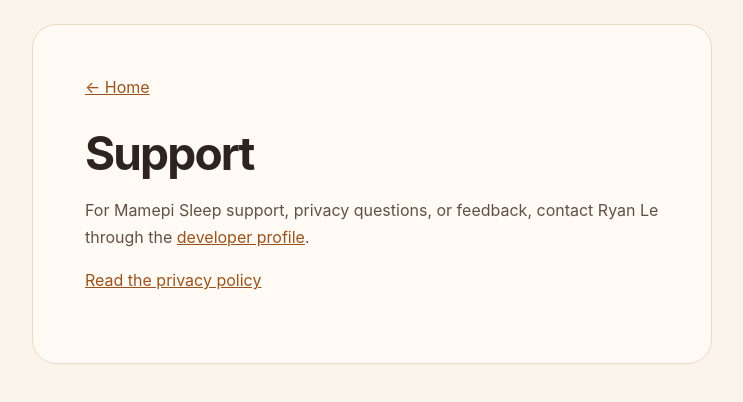
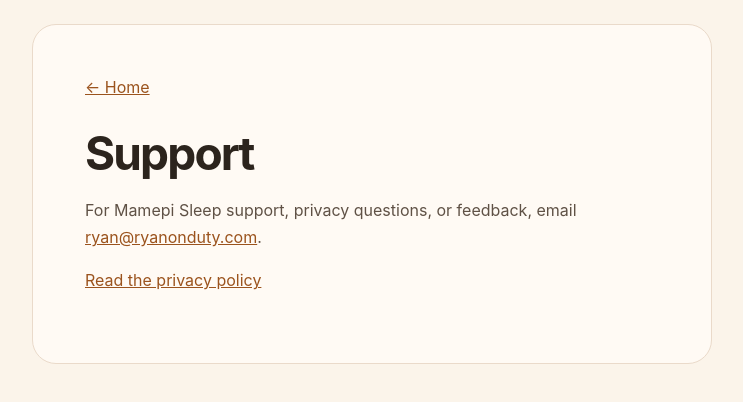
Before and after one commit to ryanleonduty/sleep-app-privacy, a plain HTML site: page support/index.html in a window 1280 px wide. Shown: the whole page, without its empty margins (268-1011 px from the left). Drawn offline with Linux system fonts and the light colour scheme.

Commit message:
docs(support): add public contact email

```diff
--- a/support/index.html
+++ b/support/index.html
@@ -18,7 +18,7 @@
   <main>
     <nav><a href="../">← Home</a></nav>
     <h1>Support</h1>
-    <p>For Mamepi Sleep support, privacy questions, or feedback, contact Ryan Le through the <a href="https://github.com/ryanleonduty">developer profile</a>.</p>
+    <p>For Mamepi Sleep support, privacy questions, or feedback, email <a href="mailto:ryan@ryanonduty.com">ryan@ryanonduty.com</a>.</p>
     <p><a href="../privacy/">Read the privacy policy</a></p>
   </main>
 </body>
```
